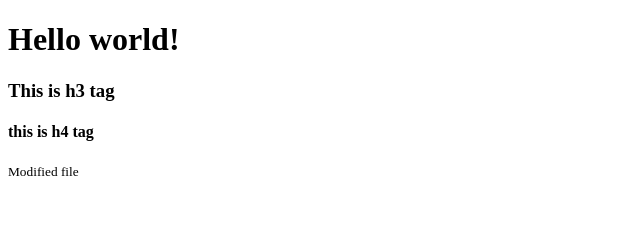
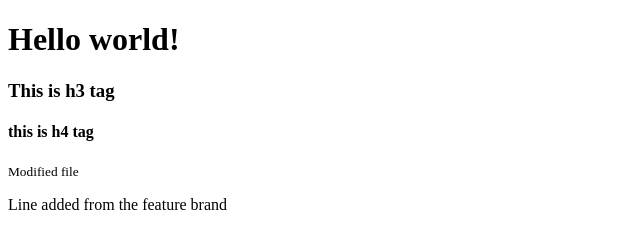
Before and after one commit to Jahid07/simple-project, a plain HTML site: page index.html in a window 1280 px wide. Shown: the whole page, without its empty margins (0-640 px from the left). Drawn offline with Linux system fonts and the light colour scheme.

Commit message:
Added feture p

```diff
--- a/index.html
+++ b/index.html
@@ -14,6 +14,7 @@
     <h4>this is h4 tag</h4>
 
     <small>Modified file</small>
+    <p>Line added from the feature brand</p>
 
 </body>
 </html>
```
